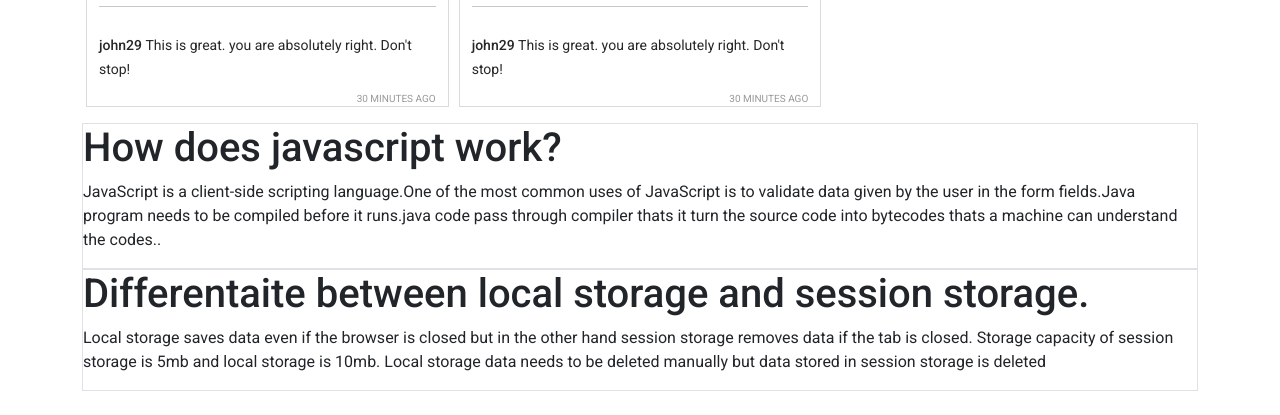
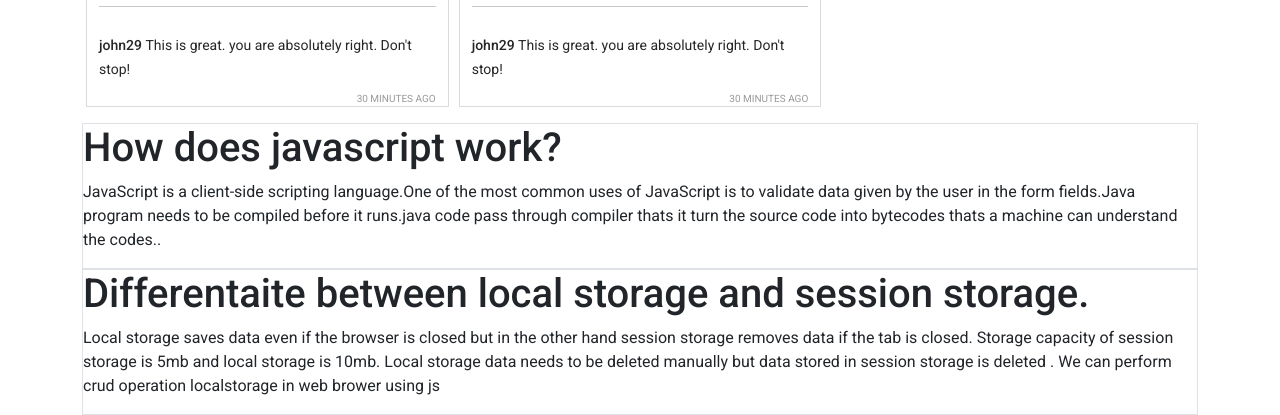
Before and after one commit to aponmahmud1999/Insta-Shohor, a plain HTML site: page index.html in a window 1280 px wide. Shown: the part 1425-1840 px from the top of the page. Before the commit the page ends 1816 px from the top, so only its background shows below. Drawn offline with nearby package versions, Linux system fonts and the light colour scheme.

Commit message:
final submit

```diff
--- a/index.html
+++ b/index.html
@@ -87,7 +87,7 @@
     </div>
     <div class="border">
         <h1>Differentaite between local storage and session storage.</h1>
-        <p>Local storage saves data even if the browser is closed but in the other hand session storage removes data if the tab is closed. Storage capacity of session storage is 5mb and local storage is 10mb. Local storage data needs to be deleted manually but data stored in session storage is deleted </p>
+        <p>Local storage saves data even if the browser is closed but in the other hand session storage removes data if the tab is closed. Storage capacity of session storage is 5mb and local storage is 10mb. Local storage data needs to be deleted manually but data stored in session storage is deleted . We can perform crud operation localstorage in web brower using js </p>
     </div>
 </section>
         <!-- add javascript  file  -->
```
